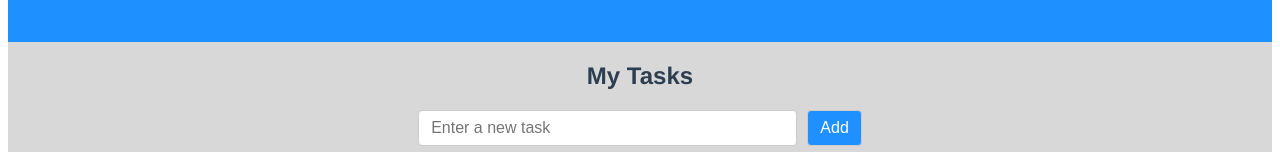
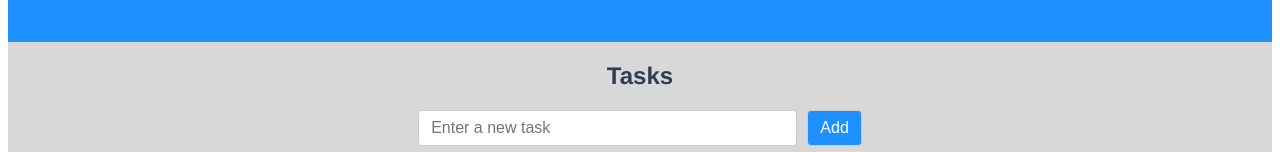
Before and after one commit to nishanng/tasks-lister-vue, a Vue app: page / in a window 1280 px wide. Shown: the part 139-291 px from the top of the page. Built offline with nearby package versions, Linux system fonts and the light colour scheme.

Commit message:
updated headings

```diff
--- a/src/components/ToDoList.vue
+++ b/src/components/ToDoList.vue
@@ -1,6 +1,6 @@
 <template>
   <section>
-    <h2>My Tasks</h2>
+    <h2>Tasks</h2>
     <div class="task-container">
       <div class="input-container">
         <input type="text" v-model="newTask" @keyup.enter="addTask" placeholder="Enter a new task" />
```
